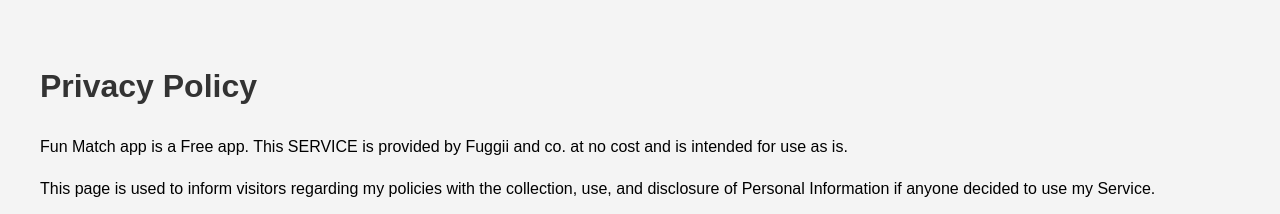
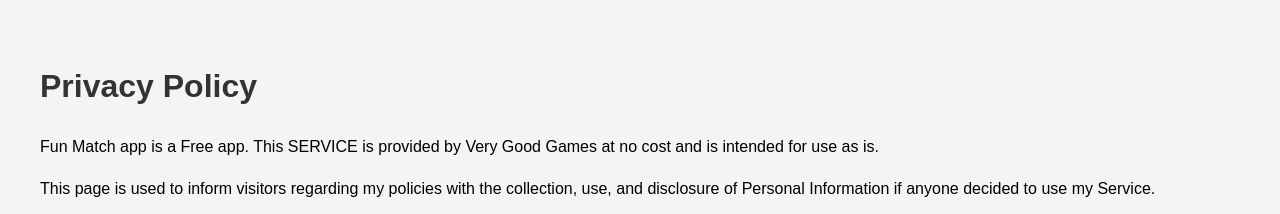
Before and after one commit to belovedparvez/site, a plain HTML site: page fun-match.html in a window 1280 px wide. Shown: the top 214 px of the page. Drawn offline with Linux system fonts and the light colour scheme.

Commit message:
Update and rename index.html to fun-match.html

```diff
--- a/index.html
+++ b/fun-match.html
@@ -19,7 +19,7 @@
 </head>
 <body>
     <h1>Privacy Policy</h1>
-    <p>Fun Match app is a Free app. This SERVICE is provided by Fuggii and co. at no cost and is intended for use as is.</p>
+    <p>Fun Match app is a Free app. This SERVICE is provided by Very Good Games at no cost and is intended for use as is.</p>
     <p>This page is used to inform visitors regarding my policies with the collection, use, and disclosure of Personal Information if anyone decided to use my Service.</p>
     <p>If you choose to use my Service, then you agree to the collection and use of information in relation to this policy. The Personal Information that I collect is used for providing and improving the Service. I will not use or share your information with anyone except as described in this Privacy Policy.</p>
     <p>The terms used in this Privacy Policy have the same meanings as in our Terms and Conditions, which are accessible at Func Match unless otherwise defined in this Privacy Policy.</p>
```
